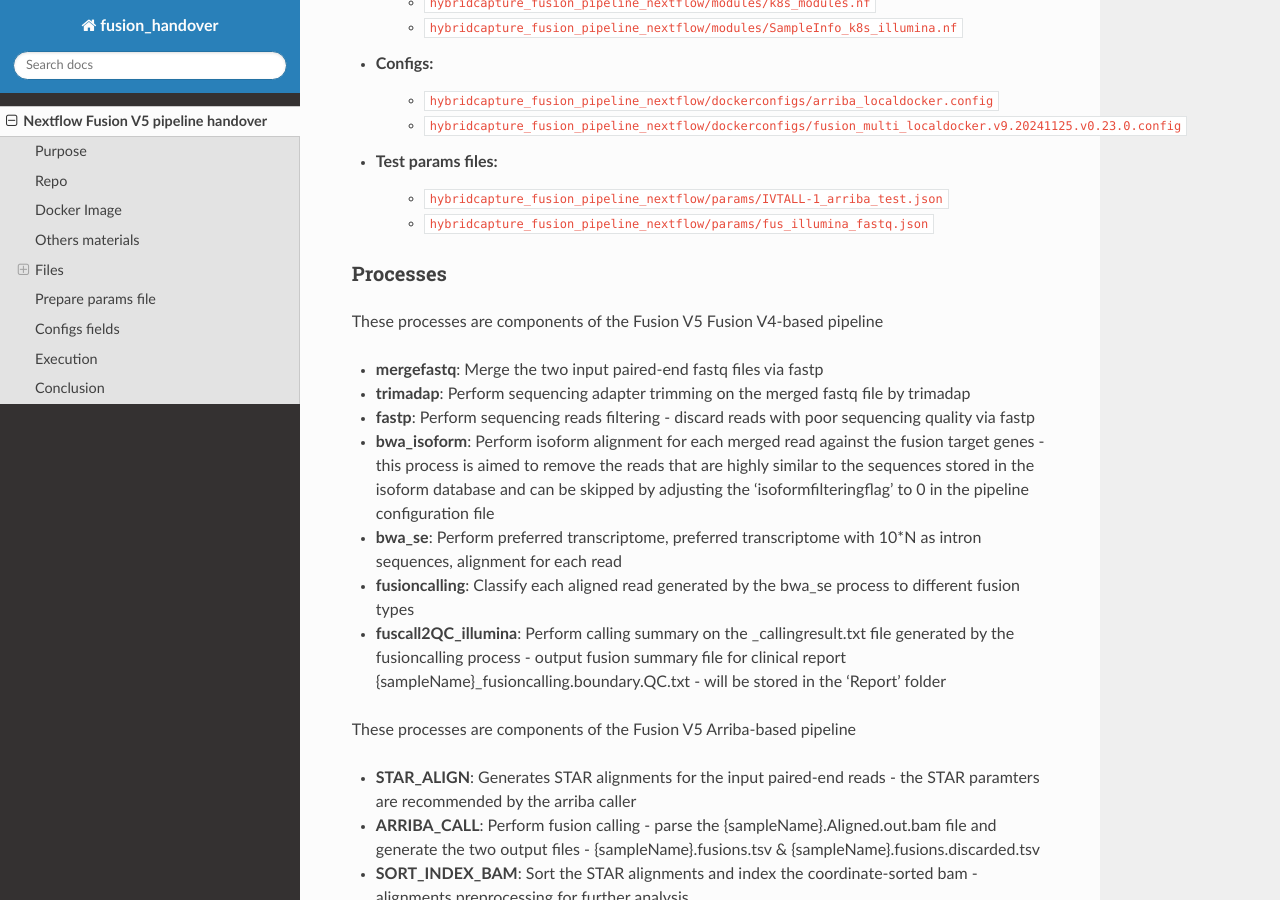
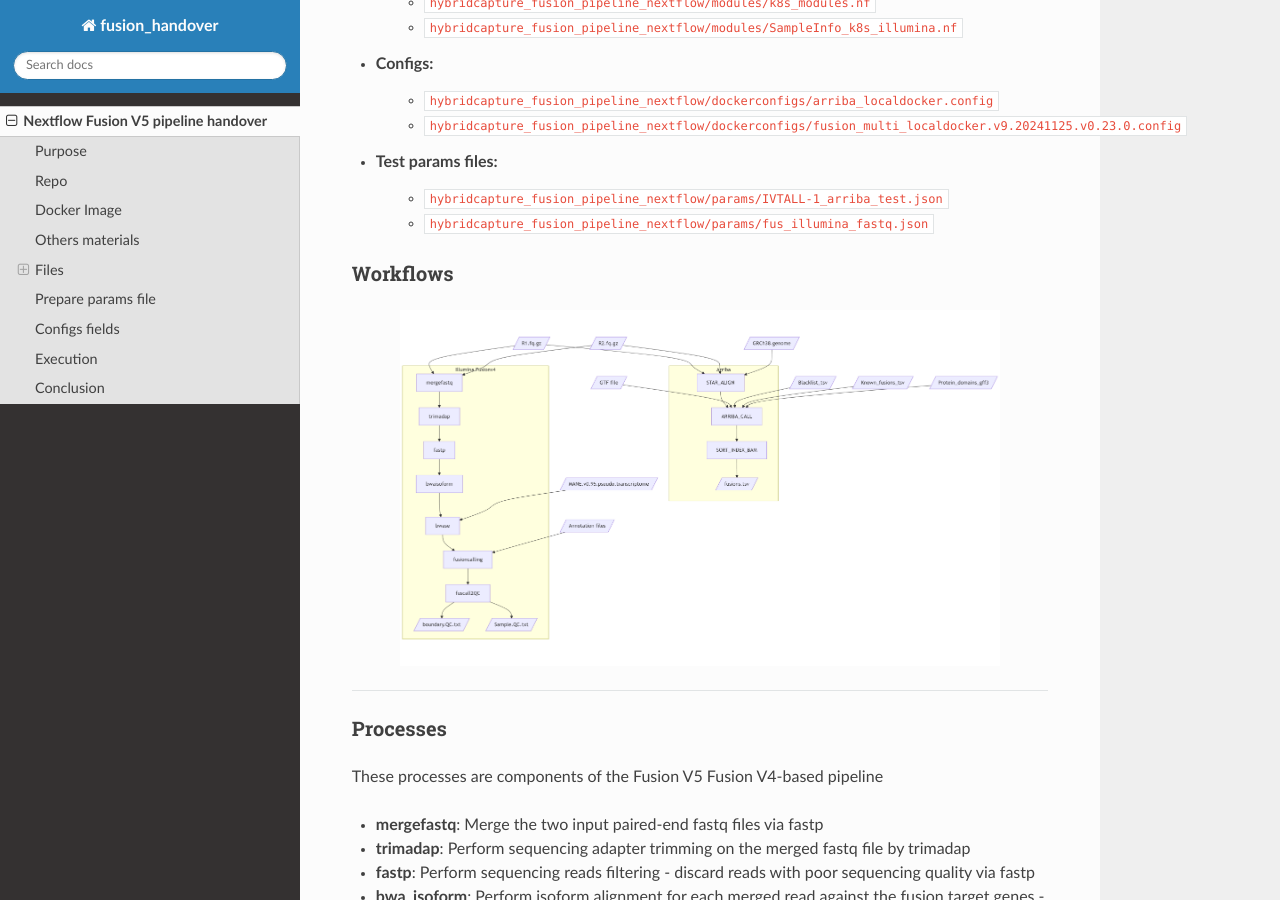
Before and after one commit to sandyteng/fusion_handover, a Sphinx documentation site: the page built from source/nf_fusionv5.rst, in a window 1280 px wide and 900 px high, scrolled down 1043 px. Built offline with Sphinx 7.4.7 and the Read the Docs theme 3.1.0, drawn with Linux system fonts in a browser that asks for light colours.

Commit message:
add the workflow overview image and link it to 'nf_fusionv5.rst'

```diff
--- a/source/nf_fusionv5.rst
+++ b/source/nf_fusionv5.rst
@@ -56,6 +56,16 @@ These refers to the files found in the `hybridcapture_fusion_pipeline_nextflow`
 - **Test params files**:
     - ``hybridcapture_fusion_pipeline_nextflow/params/IVTALL-1_arriba_test.json``
     - ``hybridcapture_fusion_pipeline_nextflow/params/fus_illumina_fastq.json``
+
+Workflows
+~~~~~~~~~~~~~~
+.. image:: _img/FusionV5-v0.1-2_workflows.png
+    :width: 600px
+    :align: center
+    :alt: Fusion V5 workflows
+
+-----
+
 
 Processes
 ~~~~~~~~~~~~~~
```
Also changed, not shown: source/_img/FusionV5-v0.1-2_workflows.png (added), 5 other files.
